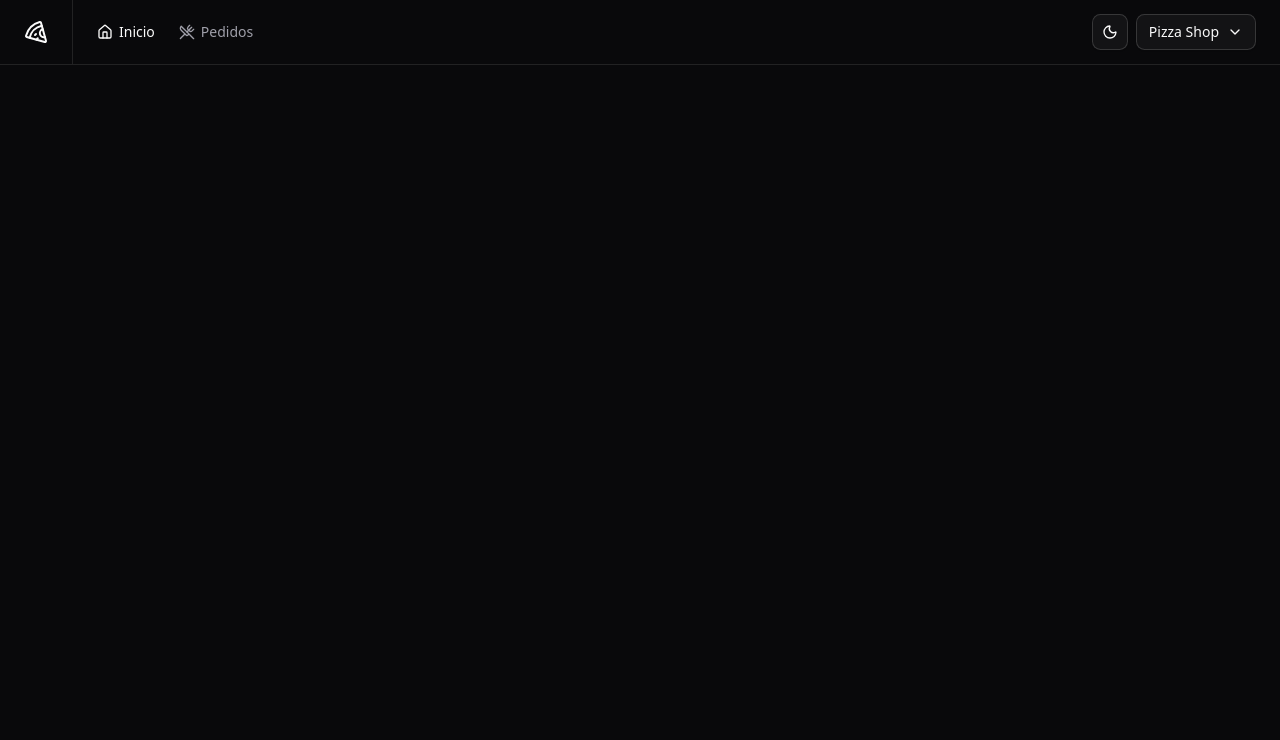
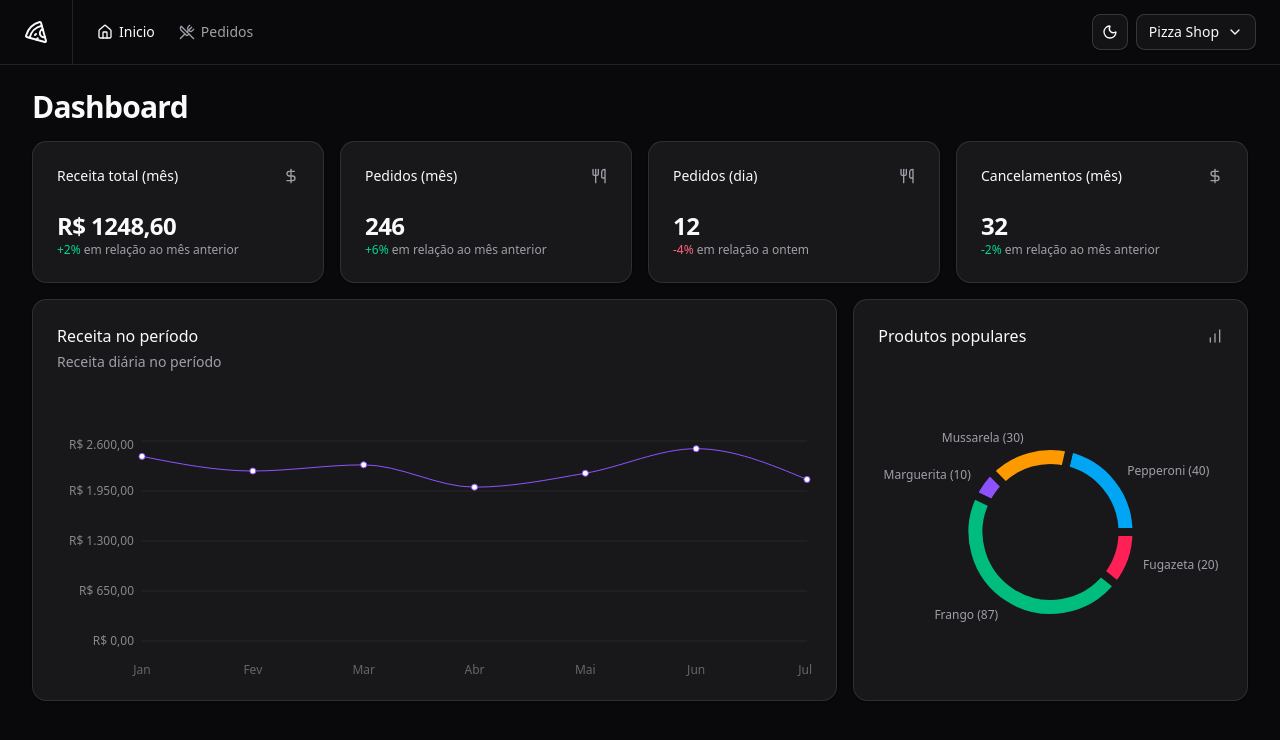
Before and after one commit to wendersonguedez/pizzashop, a React (Vite) app: page / in a window 1280 px wide. Shown: the top 740 px of the page. Built offline with nearby package versions, Linux system fonts and the light colour scheme.

Commit message:
feat(ui): implement 404 not found page

```diff
--- a/src/App.tsx
+++ b/src/App.tsx
@@ -5,6 +5,7 @@ import { Toaster } from "sonner";
 import { ThemeProvider } from "@/components/theme/theme-provider";
 import { AppLayout } from "@/pages/_layouts/app";
 import { AuthLayout } from "@/pages/_layouts/auth";
+import { NotFound } from "@/pages/404";
 import { Dashboard } from "@/pages/app/dashboard/dashboard";
 import { Orders } from "@/pages/app/orders/orders";
 import { SignIn } from "@/pages/auth/sign-in";
@@ -19,14 +20,21 @@ export function App() {
           <Helmet titleTemplate="%s | pizza.shop" />
           <BrowserRouter>
             <Routes>
+              {/* Rotas da Aplicação (Dashboard, etc) */}
               <Route path="/" element={<AppLayout />}>
+                <Route path="/" element={<Dashboard />} />
                 <Route path="/dashboard" element={<Dashboard />} />
                 <Route path="/orders" element={<Orders />} />
               </Route>
+
+              {/* Rotas de Autenticação */}
               <Route path="/" element={<AuthLayout />}>
                 <Route path="/sign-in" element={<SignIn />} />
                 <Route path="/sign-up" element={<SignUp />} />
               </Route>
+
+              {/* Rota 404 (Catch-all) */}
+              <Route path="*" element={<NotFound />} />
             </Routes>
           </BrowserRouter>
         </ThemeProvider>
--- /dev/null
+++ b/src/pages/404.tsx
@@ -0,0 +1,15 @@
+import { Link } from "react-router";
+
+export function NotFound() {
+  return (
+    <div className="flex h-screen flex-col items-center justify-center gap-2 px-4 sm:px-6 lg:px-8">
+      <h1 className="text-4xl font-bold">Página não encontrada.</h1>
+      <p className="text-accent-foreground">
+        Voltar para o{" "}
+        <Link to="/" className="text-sky-500 dark:text-sky-400">
+          Dashboard
+        </Link>
+      </p>
+    </div>
+  );
+}
```
